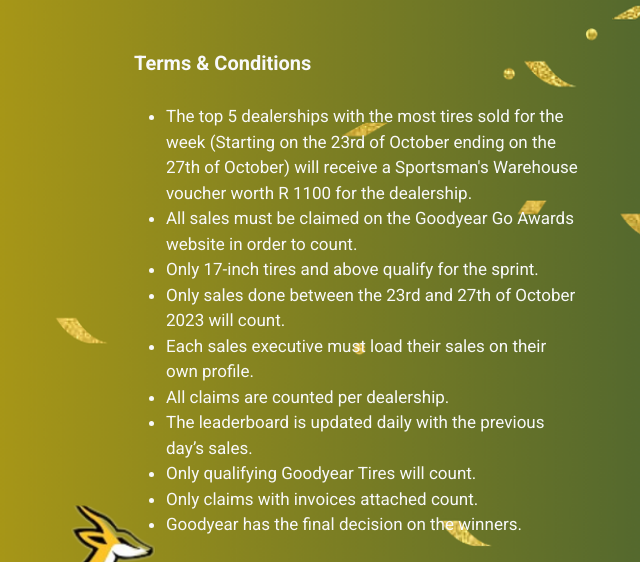
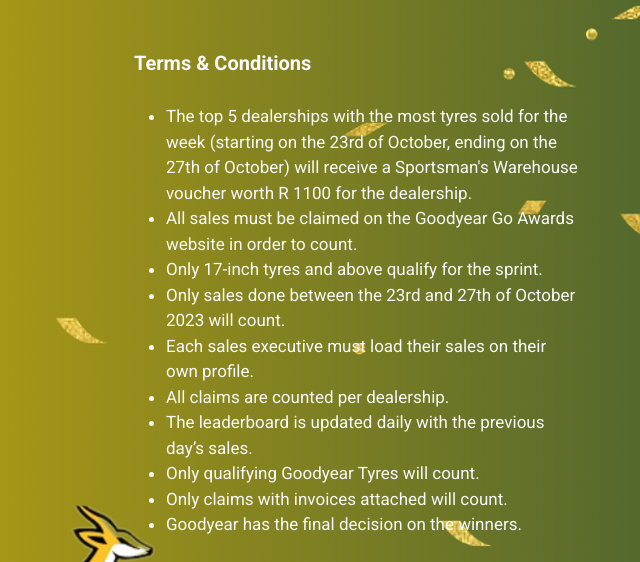
Before and after one commit to lethabouwin/goodyear-go-awards, a plain HTML site: page index-c.html in a window 1280 px wide. Shown: the top 562 px of the page, 640-1280 px from the left. Drawn offline with nearby package versions, Linux system fonts and the light colour scheme.

Commit message:
spelling fix

```diff
--- a/index-c.html
+++ b/index-c.html
@@ -69,15 +69,15 @@
             <span class="fw-bold text-light custom-text-2">Terms & Conditions</p>
 
                 <ul class=" text-light custom-sub-text">
-                    <li>The top 5 dealerships with the most tires sold for the week (Starting on the 23rd of October ending on the 27th of October) will receive a Sportsman's Warehouse voucher worth R 1100 for the dealership.</li>
+                    <li>The top 5 dealerships with the most tyres sold for the week (starting on the 23rd of October, ending on the 27th of October) will receive a Sportsman's Warehouse voucher worth R 1100 for the dealership.</li>
                     <li>All sales must be claimed on the Goodyear Go Awards website in order to count.</li>
-                    <li>Only 17-inch tires and above qualify for the sprint.</li>
+                    <li>Only 17-inch tyres and above qualify for the sprint.</li>
                     <li>Only sales done between the 23rd and 27th of October 2023 will count.</li>
                     <li>Each sales executive must load their sales on their own profile.</li>
                     <li>All claims are counted per dealership.</li>
                     <li>The leaderboard is updated daily with the previous day’s sales.</li>
-                    <li>Only qualifying Goodyear Tires will count.</li>
-                    <li>Only claims with invoices attached count.</li>
+                    <li>Only qualifying Goodyear Tyres will count.</li>
+                    <li>Only claims with invoices attached will count.</li>
                     <li>Goodyear has the final decision on the winners.</li>
                 </ul>
         </div>
```
